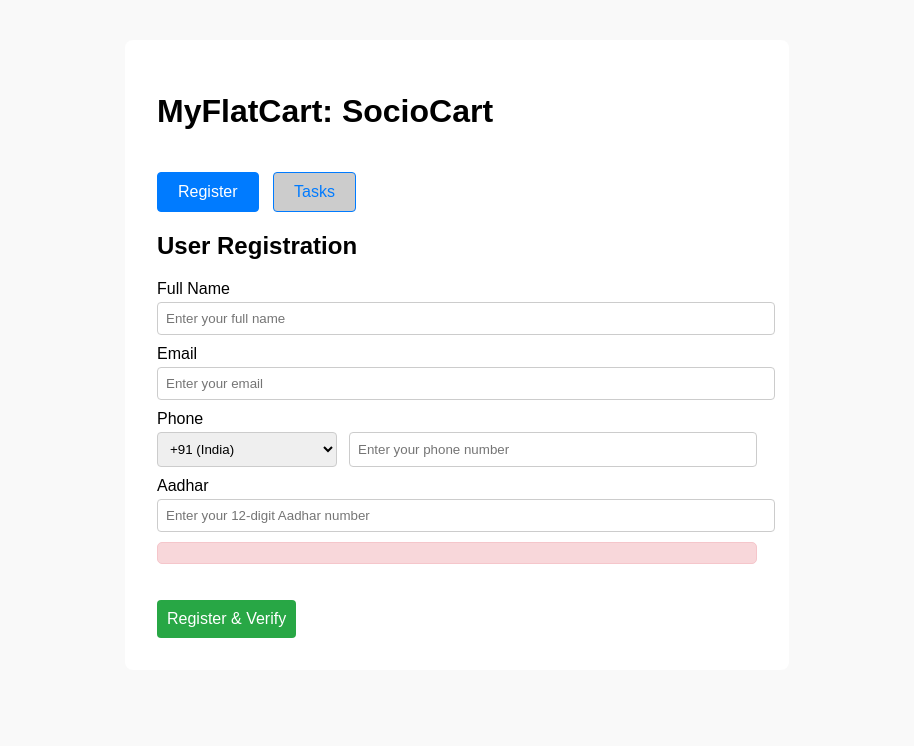
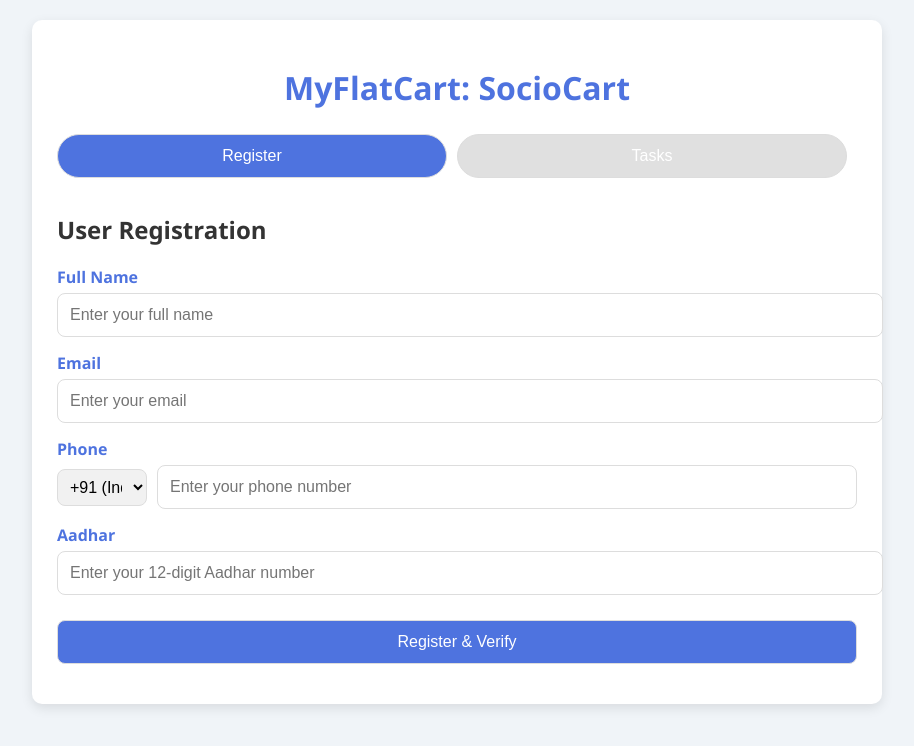
Before and after one commit to Amla-Patil/job-app, a plain HTML site: page index.html in a window 1280 px wide. Shown: the whole page, without its empty margins (183-1097 px from the left). Drawn offline with Linux system fonts and the light colour scheme.

Commit message:
Update style.css

```diff
--- a/style.css
+++ b/style.css
@@ -1,151 +1,248 @@
+/* General Styles */
 body {
-  font-family: Arial, sans-serif;
-  background: #f9f9f9;
-  padding: 2rem;
+  font-family: 'Segoe UI', Tahoma, Geneva, Verdana, sans-serif;
+  margin: 0;
+  padding: 0;
+  background-color: #f0f4f8; /* Soft light background */
 }
 
 .container {
-  max-width: 600px;
-  margin: auto;
-  background: white;
-  padding: 2rem;
+  max-width: 800px;
+  margin: 20px auto;
+  padding: 25px;
+  background-color: white;
+  border-radius: 10px;
+  box-shadow: 0 4px 12px rgba(0, 0, 0, 0.1);
+}
+
+h1 {
+  text-align: center;
+  color: #4e73df; /* Bold, inviting primary color */
+  margin-bottom: 20px;
+}
+
+h2, h3 {
+  color: #333;
+}
+
+h4 {
+  color: #666;
+}
+
+label {
+  font-weight: bold;
+  margin-top: 10px;
+  color: #4e73df;
+}
+
+input,
+select,
+button {
+  width: 100%;
+  padding: 12px;
+  margin: 5px 0 15px;
+  border: 1px solid #ddd;
   border-radius: 8px;
+  font-size: 16px;
+}
+
+button {
+  background-color: #4e73df; /* Primary blue color */
+  color: white;
+  font-size: 16px;
+  cursor: pointer;
+  transition: background-color 0.3s ease, transform 0.2s ease-in-out;
+}
+
+button:hover {
+  background-color: #2e59d9; /* Darker shade on hover */
+  transform: translateY(-2px);
+}
+
+button:disabled {
+  background-color: #aaa;
+  cursor: not-allowed;
+}
+
+/* Error Message Styles */
+.error {
+  color: #e74a3b; /* Red error color */
+  font-size: 14px;
+  margin-top: -10px;
+  margin-bottom: 15px;
+  font-weight: 600;
+}
+
+/* Tab Navigation */
+#tabs {
+  display: flex;
+  justify-content: center;
+  margin-bottom: 20px;
 }
 
 .tab {
-  padding: 10px 20px;
+  padding: 12px 25px;
+  background-color: #f1f1f1; /* Lighter grey background */
+  border: 1px solid #ddd;
+  border-radius: 30px;
+  cursor: pointer;
   margin-right: 10px;
-  cursor: pointer;
-  border: 1px solid #007bff;
-  background-color: #f0f0f0;
-  color: #007bff;
-  border-radius: 4px;
-  transition: background-color 0.3s ease;
-}
-
-.tab:hover:not(.active) {
-  background-color: #e6f0ff;
+  transition: background-color 0.3s;
 }
 
 .tab.active {
-  background: #007bff;
+  background-color: #4e73df; /* Active tab color */
   color: white;
 }
 
+.tab:disabled {
+  background-color: #e0e0e0;
+  cursor: not-allowed;
+}
+
+/* Tab Content */
 .tab-content {
   display: none;
-  margin-top: 20px;
 }
 
 .tab-content.active {
   display: block;
 }
 
-label {
-  display: block;
-  margin-top: 10px;
+/* Phone Input Styling */
+.phone-container {
+  display: flex;
+  align-items: center;
 }
 
-input, select {
-  width: 100%;
+#country-code {
+  width: 90px;
+  margin-right: 10px;
   padding: 8px;
-  margin-top: 4px;
-  border: 1px solid #ccc;
-  border-radius: 4px;
+  background-color: #f1f1f1;
+  border: 1px solid #ddd;
+  border-radius: 8px;
 }
 
-input:focus, select:focus {
-  outline: none;
-  border: 2px solid #007bff;
-  background-color: #f7f7f7;
-  box-shadow: 0 0 5px rgba(0, 123, 255, 0.5);
+/* Task List Styles */
+#task-list {
+  list-style: none;
+  padding-left: 0;
 }
 
-.phone-container {
-  display: flex;
-  justify-content: space-between;
-  gap: 10px;
+#task-list li {
+  background-color: #ffffff; /* Pure white background for tasks */
+  padding: 15px;
+  border-radius: 8px;
+  margin-bottom: 10px;
+  box-shadow: 0 4px 10px rgba(0, 0, 0, 0.1);
+  transition: transform 0.3s ease-in-out;
 }
 
-.phone-container select {
-  width: 30%;
+#task-list li:hover {
+  transform: translateY(-5px); /* Slight hover effect */
 }
 
-.phone-container input {
-  width: 65%;
+#task-list li button {
+  background-color: #28a745; /* Green color for task acceptance */
+  border: none;
+  color: white;
+  padding: 10px 18px;
+  cursor: pointer;
+  border-radius: 5px;
+  transition: background-color 0.3s;
 }
 
-button {
-  margin-top: 20px;
-  padding: 10px;
-  width: auto;
-  max-width: 200px;
-  margin-left: auto;
-  margin-right: auto;
-  background-color: #28a745;
-  color: white;
-  border: none;
-  border-radius: 4px;
-  font-size: 1rem;
-  cursor: pointer;
-  transition: background-color 0.3s ease;
-}
-
-button:hover:not(:disabled) {
-  background-color: #218838;
-}
-
-button:active:not(:disabled) {
-  background-color: #1e7e34;
-}
-
-button:disabled {
+#task-list li button:disabled {
   background-color: #ccc;
   cursor: not-allowed;
 }
 
-.error {
-  background-color: #f8d7da;
-  color: #721c24;
-  padding: 10px;
-  border-radius: 5px;
-  border: 1px solid #f5c6cb;
-  margin-top: 10px;
+#task-list li button:hover {
+  background-color: #218838;
 }
 
-#task-list {
-  list-style: none;
-  padding: 0;
+/* Task Form Styling */
+#task-category {
+  width: 100%;
+  padding: 12px;
+  border: 1px solid #ddd;
+  border-radius: 8px;
+  background-color: #f9f9f9;
 }
 
-#task-list li {
-  background: #f1f1f1;
-  padding: 10px;
-  margin-bottom: 10px;
-  border-left: 4px solid #007bff;
-  border-radius: 4px;
+#task-post-form {
+  display: none;
 }
 
-#task-list li:hover {
-  background-color: #e6f0ff;
-  cursor: pointer;
+#task-post-form.active {
+  display: block;
 }
 
+/* Task Options Buttons */
 .option-btn {
-  margin-top: 20px;
-  padding: 10px;
-  width: auto;
-  max-width: 200px;
-  margin-left: auto;
-  margin-right: auto;
-  background-color: #007bff;
-  color: white;
-  border: none;
-  border-radius: 4px;
-  font-size: 1rem;
+  width: 48%;
+  background-color: #f0f4f8;
+  border: 1px solid #ddd;
+  padding: 15px;
+  border-radius: 10px;
   cursor: pointer;
+  font-size: 18px;
+  margin-right: 4%;
+  transition: background-color 0.3s;
 }
 
 .option-btn:hover {
-  background-color: #0056b3;
+  background-color: #e0e0e0;
 }
+
+/* Register Form Adjustment */
+#register-btn {
+  background-color: #4e73df; /* Primary blue color */
+}
+
+#register-btn:hover {
+  background-color: #2e59d9; /* Darker blue */
+}
+
+#task-options h2 {
+  text-align: center;
+  font-size: 22px;
+}
+
+/* User Greeting */
+#user-name {
+  font-weight: 600;
+  color: #4e73df;
+}
+
+/* Custom Mobile Responsive */
+@media screen and (max-width: 768px) {
+  .phone-container {
+    flex-direction: column;
+    align-items: flex-start;
+  }
+
+  .phone-container select {
+    margin-bottom: 10px;
+  }
+
+  .option-btn {
+    width: 100%;
+    margin-bottom: 10px;
+  }
+
+  .container {
+    padding: 15px;
+  }
+
+  #tabs {
+    flex-direction: column;
+  }
+
+  .tab {
+    width: 100%;
+    margin-bottom: 10px;
+    text-align: center;
+  }
+}
```
